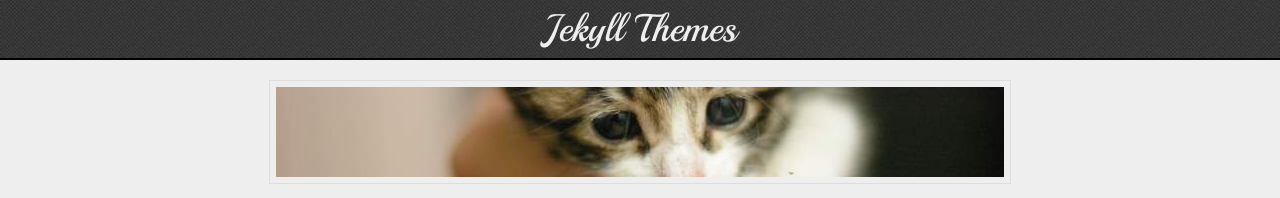
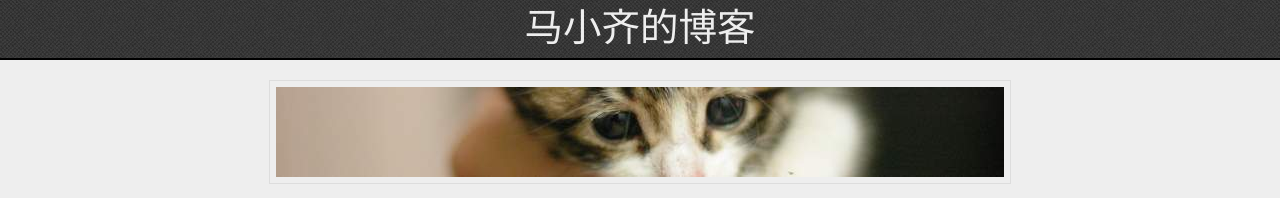
Before and after one commit to goodluckforme/goodluckforme.github.io, a Jekyll site: the page built from index.html, in a window 1280 px wide. Shown: the top 198 px of the page. Built offline with Jekyll 4.4.1, drawn with Linux system fonts in a browser that asks for light colours; the list of posts is cut into pages by our own code.

Commit message:
我的博客

```diff
--- a/_config.yml
+++ b/_config.yml
@@ -1,5 +1,5 @@
-name: Jekyll Themes
-url: http://matt.harzewski.com
+name: 马小齐的博客
+url: goodluckforme.github.io
 description: Insert tagline here
 
 permalink: /themes/:title/
```
